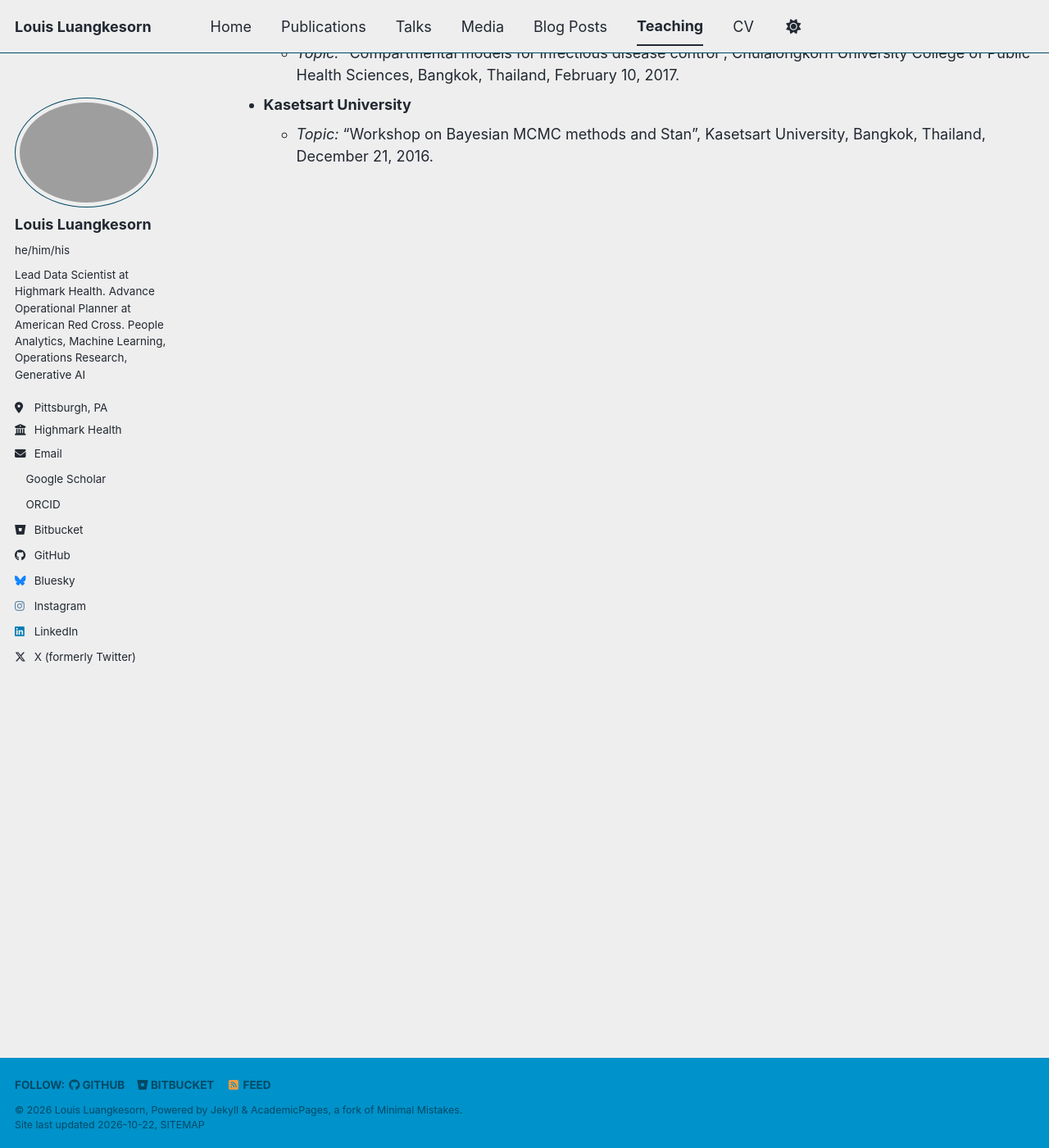
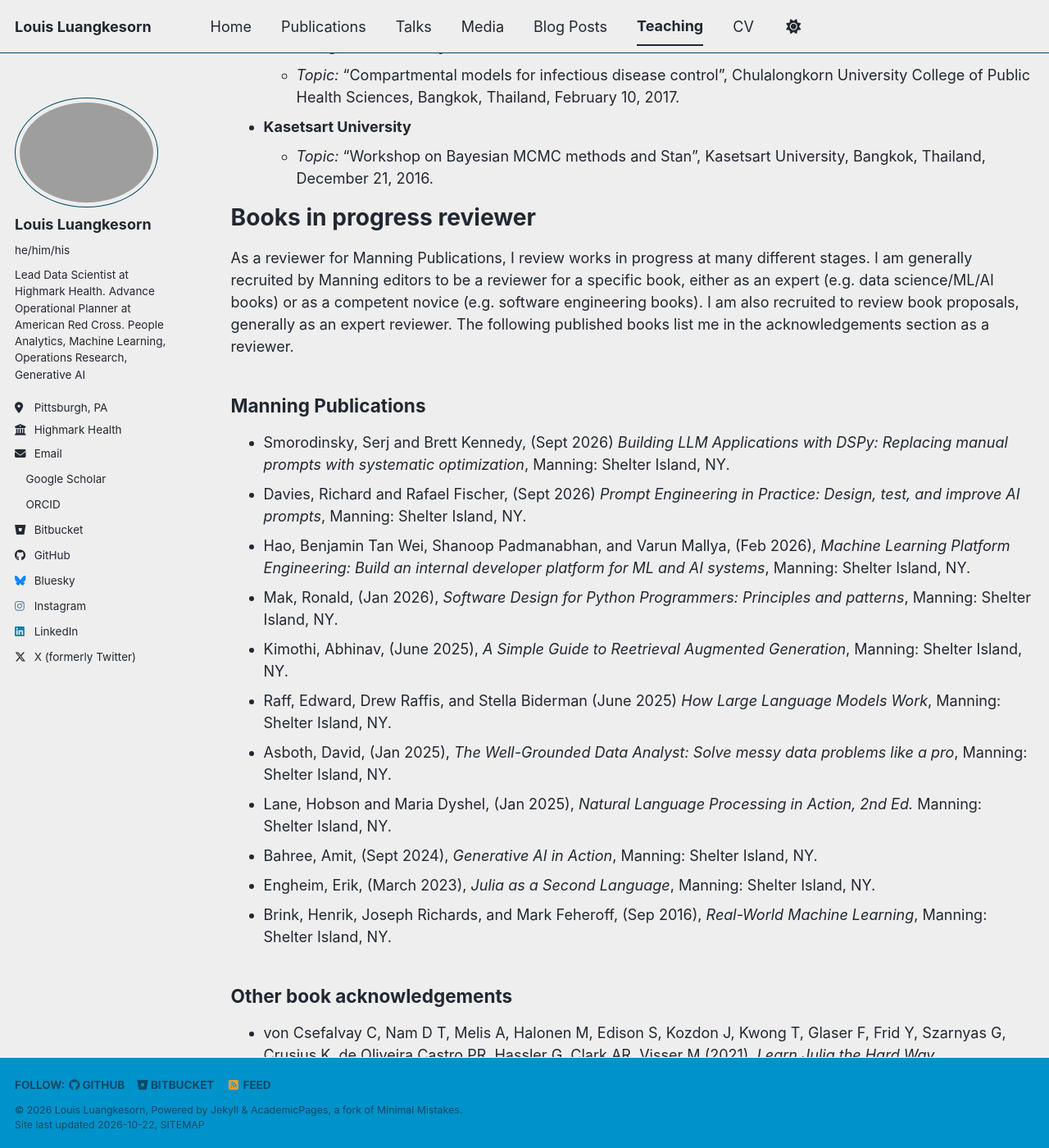
Before and after one commit to lluang/lluang.github.io, a Jekyll site: the page built from _pages/teaching.md, in a window 1280 px wide and 1400 px high, scrolled down 1948 px. Shown: the whole window at 82% size. Built offline with Jekyll 4.4.1, drawn with Linux system fonts in a browser that asks for light colours; a style sheet for code colours, icons or effects is not loaded; some of the changed text lies outside the part shown.

Commit message:
Added manning publications and updated guest lecture list

```diff
--- a/_pages/teaching.md
+++ b/_pages/teaching.md
@@ -31,7 +31,7 @@ Over my academic tenure, I have developed and instructed courses across undergra
 ## Guest Lectures & Executive Education
 
 * **Carnegie Mellon University (Tepper School of Business)**
-  * *Topic:* "Where should analysts live: Organizing analytics in the Enterprise" (Business Analytics: Data-informed Decision Making, Executive Education, Dr. Willem-Jan Van Hoeve, November 2025)
+  * *Topic:* "Where should analysts live: Organizing analytics in the Enterprise" (Business Analytics: Data-informed Decision Making, Executive Education, Dr. Willem-Jan Van Hoeve, October 2026, November 2025)
 * **University of Alberta (Alberta School of Business)**
   * *Topic:* "Where should the analysts live: Organizing analytics within the enterprise" (Healthcare Analytics Dr. Saied Samiedaluie, Guest Lecture, May 2026)
 * **Columbia University (IEOR Department)**
@@ -50,3 +50,25 @@ Over my academic tenure, I have developed and instructed courses across undergra
   * *Topic:* "Compartmental models for infectious disease control", Chulalongkorn University College of Public Health Sciences, Bangkok, Thailand, February 10, 2017.
 * **Kasetsart University**
   * *Topic:* "Workshop on Bayesian MCMC methods and Stan", Kasetsart University, Bangkok, Thailand, December 21, 2016.
+
+# Books in progress reviewer
+
+As a reviewer for Manning Publications, I review works in progress at many different stages. I am generally recruited by Manning editors to be a reviewer for a specific book, either as an expert (e.g. data science/ML/AI books) or as a competent novice (e.g. software engineering books). I am also recruited to review book proposals, generally as an expert reviewer.  The following published books list me in the acknowledgements section as a reviewer.
+
+## Manning Publications
+
+- Smorodinsky, Serj and Brett Kennedy, (Sept 2026) _Building LLM Applications with DSPy: Replacing manual prompts with systematic optimization_, Manning: Shelter Island, NY.
+- Davies, Richard and Rafael Fischer, (Sept 2026) _Prompt Engineering in Practice: Design, test, and improve AI prompts_,  Manning: Shelter Island, NY.
+- Hao, Benjamin Tan Wei, Shanoop Padmanabhan, and Varun Mallya, (Feb 2026), _Machine Learning Platform Engineering: Build an internal developer platform for ML and AI systems_,   Manning: Shelter Island, NY.
+- Mak, Ronald, (Jan 2026), _Software Design for Python Programmers: Principles and patterns_,  Manning: Shelter Island, NY.
+- Kimothi, Abhinav, (June 2025), _A Simple Guide to Reetrieval Augmented Generation_,  Manning: Shelter Island, NY.
+- Raff, Edward, Drew Raffis, and Stella Biderman (June 2025) _How Large Language Models Work_,  Manning: Shelter Island, NY.
+- Asboth, David, (Jan 2025), _The Well-Grounded Data Analyst: Solve messy data problems like a pro_,  Manning: Shelter Island, NY.
+- Lane, Hobson and Maria Dyshel, (Jan 2025), _Natural Language Processing in Action, 2nd Ed._  Manning: Shelter Island, NY.
+- Bahree, Amit, (Sept 2024), *Generative AI in Action*,  Manning: Shelter Island, NY.
+- Engheim, Erik, (March 2023), _Julia as a Second Language_,  Manning: Shelter Island, NY.
+- Brink, Henrik, Joseph Richards, and Mark Feheroff, (Sep 2016), _Real-World Machine Learning_,  Manning: Shelter Island, NY.
+
+## Other book acknowledgements
+* von Csefalvay C, Nam D T, Melis A, Halonen M, Edison S, Kozdon J, Kwong T, Glaser F, Frid Y, Szarnyas G, Crusius K, de Oliveira Castro PR, Hassler G, Clark AR, Visser M (2021). *Learn Julia the Hard Way*. https://doi.org/10.5281/zenodo.4556324
+* Severance, Charles, (July 2016), *Python for Everybody*, https://www.py4e.com/book
```
